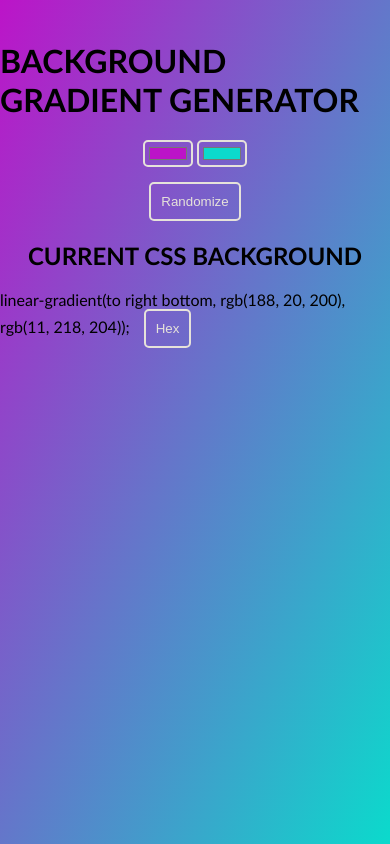
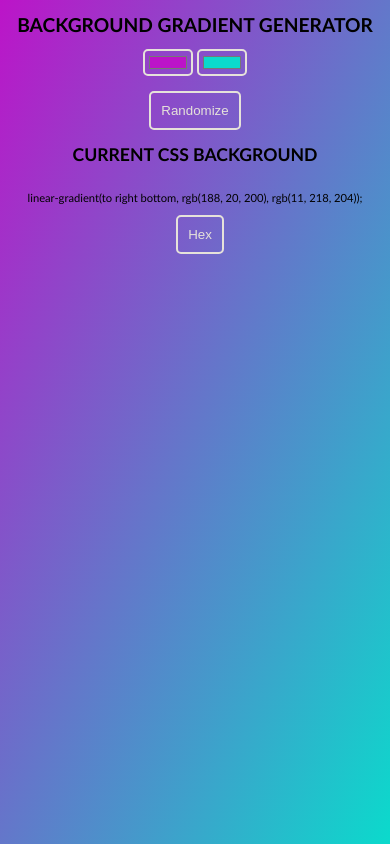
Before and after one commit to MarceloLopezS/gradientGenerator, a plain HTML site: page index.html in a window 390 px wide. Drawn offline with Linux system fonts and the light colour scheme.

Commit message:
Added cellphone view support

```diff
--- a/style.css
+++ b/style.css
@@ -23,13 +23,19 @@ button {
 button:hover, input[type=color]:hover {
     background-color: #e6e2da3f;
 }
+h2 + div {
+    display: flex;
+    flex-flow: row wrap;
+    align-items: center;
+    justify-content: center;
+}
 .container {
     width: 100%;
     display: flex;
     flex-flow: column wrap;
     align-items: center;
     justify-content: center;
-    margin-top: 5%;
+    margin-top: 5% 10px 0 10px;
 }
 #color1, #color2 {
     border-radius: 5px;
@@ -45,3 +51,25 @@ button:hover, input[type=color]:hover {
     padding: 10px;
     margin-left: 10px;
 }
+@media (max-width: 630px){
+    h1 {
+        font-size: 1.5em;
+    }
+    h2 {
+        font-size: 1.3em;
+    }
+    #currentCSS {
+        font-size: 0.85em;
+    }
+}
+@media (max-width: 500px){
+    h1 {
+        font-size: 1.2em;
+    }
+    h2 {
+        font-size: 1.1em;
+    }
+    #currentCSS {
+        font-size: 0.7em;
+    }
+}
```
